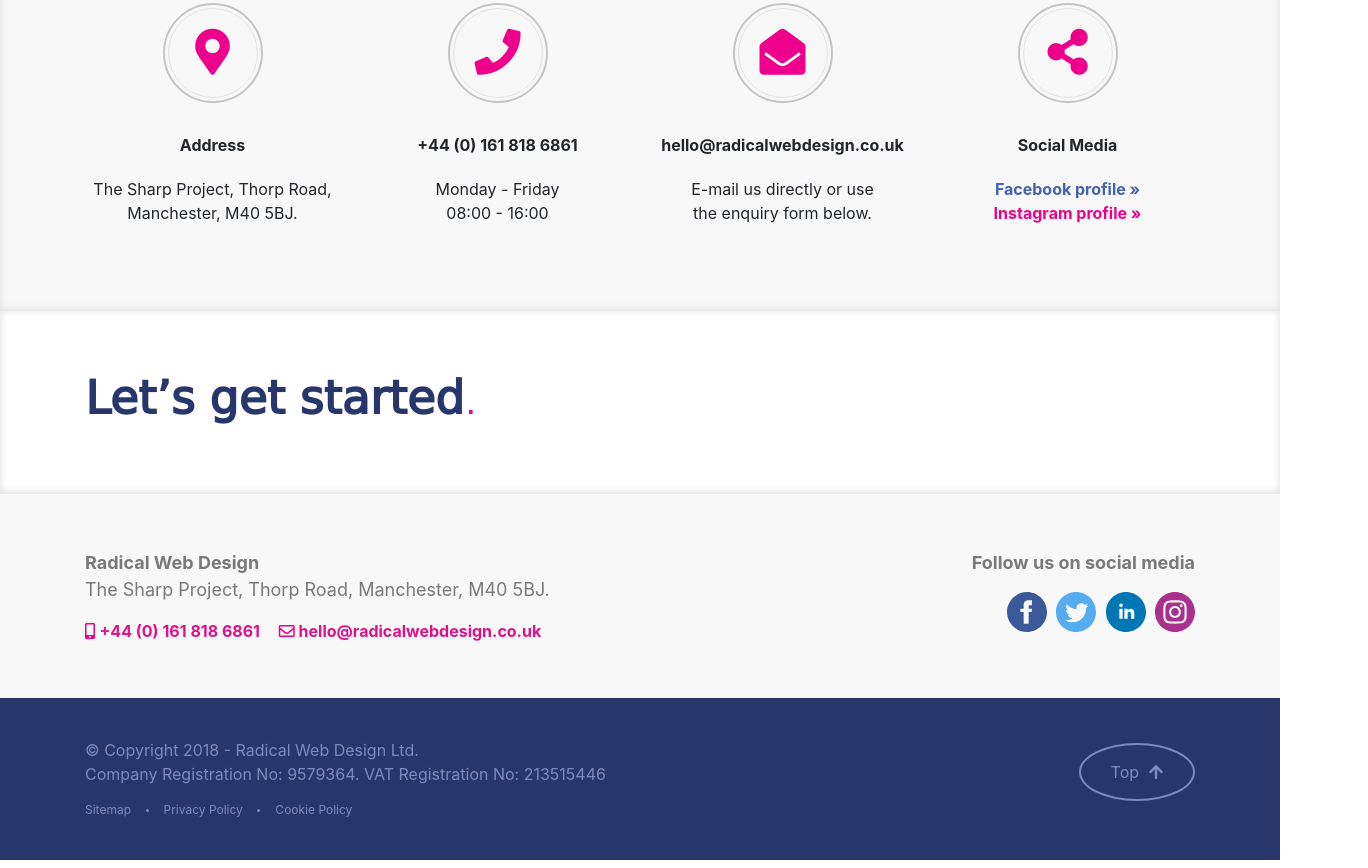
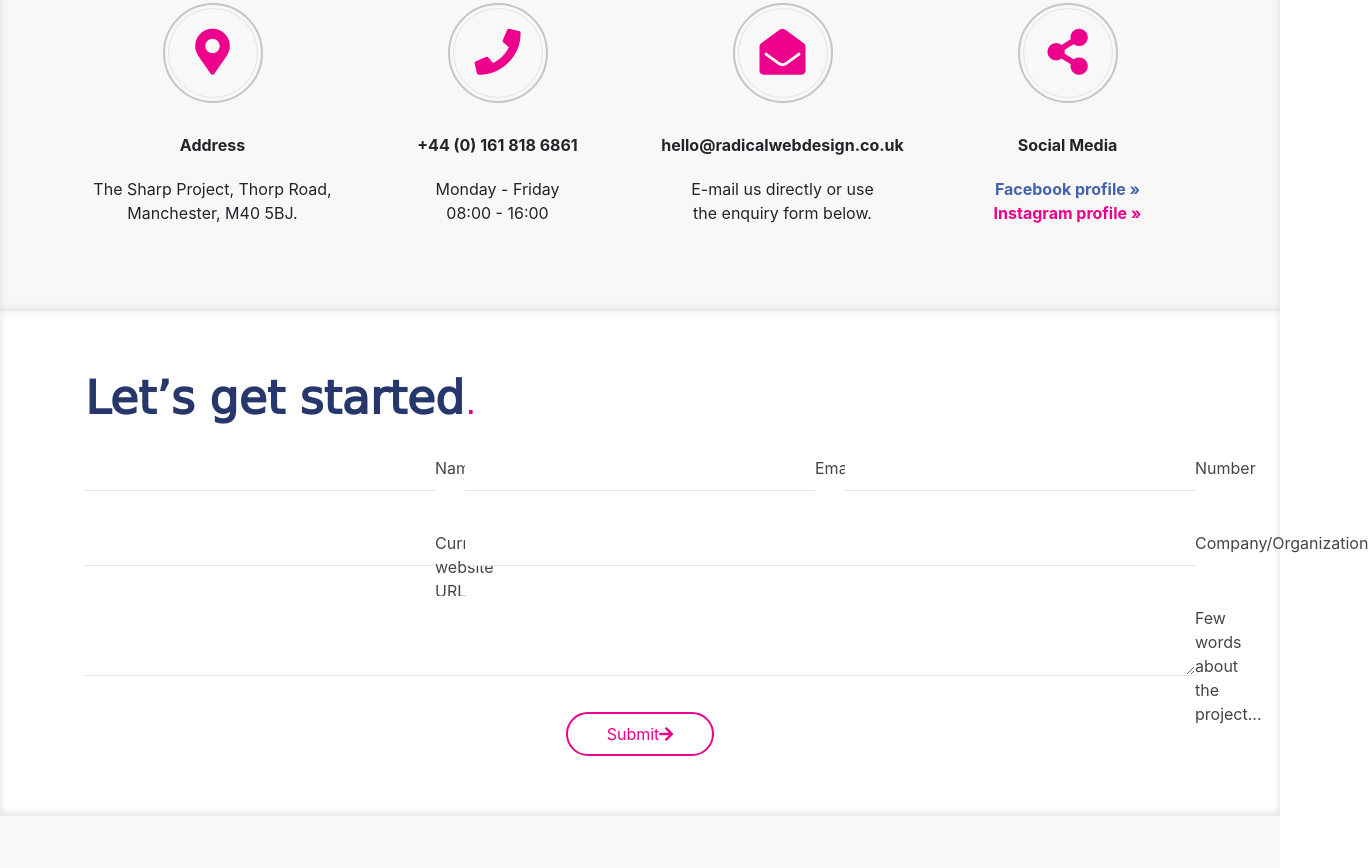
Before and after one commit to MariQerdika/Radical, a plain HTML site: page contact.html in a window 1280 px wide. Shown: the part 437-1305 px from the top of the page, 1368 px wide, since content can reach past the window. Drawn offline with nearby package versions, Linux system fonts and the light colour scheme.

Commit message:
add form

```diff
--- a/assets/css/main.css
+++ b/assets/css/main.css
@@ -345,6 +345,7 @@ nav li.active a {
   color: #27376c;
   font-size: 46px;
   font-weight: 600;
+  margin-bottom: 20px;
 }
 .social_footer {
   padding: 55px 0;
@@ -436,6 +437,72 @@ margin-bottom: 2px;
 margin-right: 15px;
 border-radius: 50%;
 }
+.contact_form input {
+  padding: 10px 0;
+  margin-bottom: 30px;
+}
+.contact_form textarea {
+  height: 80px;
+  padding: 10px 0;
+  margin-bottom: 30px;
+}
+.contact_form input,
+.contact_form textarea {
+  width: 100%;
+  box-sizing: border-box;
+  box-shadow: none;
+  outline: none;
+  border: none;
+  border-bottom: 1px solid #e3e3e3;
+}
+.contact_form [type=submit] {
+  border: 2px solid #ec008c;
+  padding: 8px 39px 8px;
+    border-radius: 62px;
+    color: #ec008c;
+    background: #fff;
+    cursor: pointer;
+}
+.contact_form [type=submit]:hover {
+    color: #fff;
+  background-color: #ec008c;
+}
+.contact_form [type=submit]:hover i {
+  transform: rotate(360deg);
+}
+.input_div {
+  position: relative;
+}
+.input_div label {
+  position: absolute;
+  top: 10px;
+  color: #454545;
+  pointer-events: none;
+  transition: .5s;
+
+}
+
+.contact_form input:focus ~ label,
+.contact_form textarea:focus  ~ label {
+  top: -12px;
+  font-size: 12px;
+}
+.contact_form input:focus,
+.contact_form textarea:focus {
+
+  border-bottom: 1px solid #ec008c;
+}
+
+
+
+
+
+
+
+
+
+
+
 
 
 
--- a/contact.html
+++ b/contact.html
@@ -84,7 +84,37 @@
     <section class="contact_form">
       <div class="container">
         <h2 class="contact-heading contact_title">Let’s get started</h2>
-        <div class="row"></div>
+        <form>
+        <div class="row">
+          <div class="col-4 input_div">
+              <input type="text" name="" required="">
+              <label>Name</label>
+          </div>
+          <div class="col-4 input_div">
+              <input type="email" name="" required="">
+              <label>Email</label>
+          </div>
+          <div class="col-4 input_div">
+              <input type="text" name="" required="">
+              <label>Number</label>
+          </div>
+          <div class="col-4 input_div">
+              <input type="text" name="" required="">
+              <label>Current website URL</label>
+          </div>
+          <div class="col-8 input_div">
+              <input type="text" name="" required="">
+              <label>Company/Organization</label>
+          </div>
+          <div class="col-12 input_div">
+              <textarea required></textarea>
+              <label>Few words about the project... </label>
+          </div>
+          <div class="col-12 text-center">
+          <button type="submit" class="right-arrow" name="" value="submit">Submit<i class="fas fa-arrow-right"></i></button>
+        </div>
+        </div>
+        </form>
       </div>
       </div>
     </section>
```
